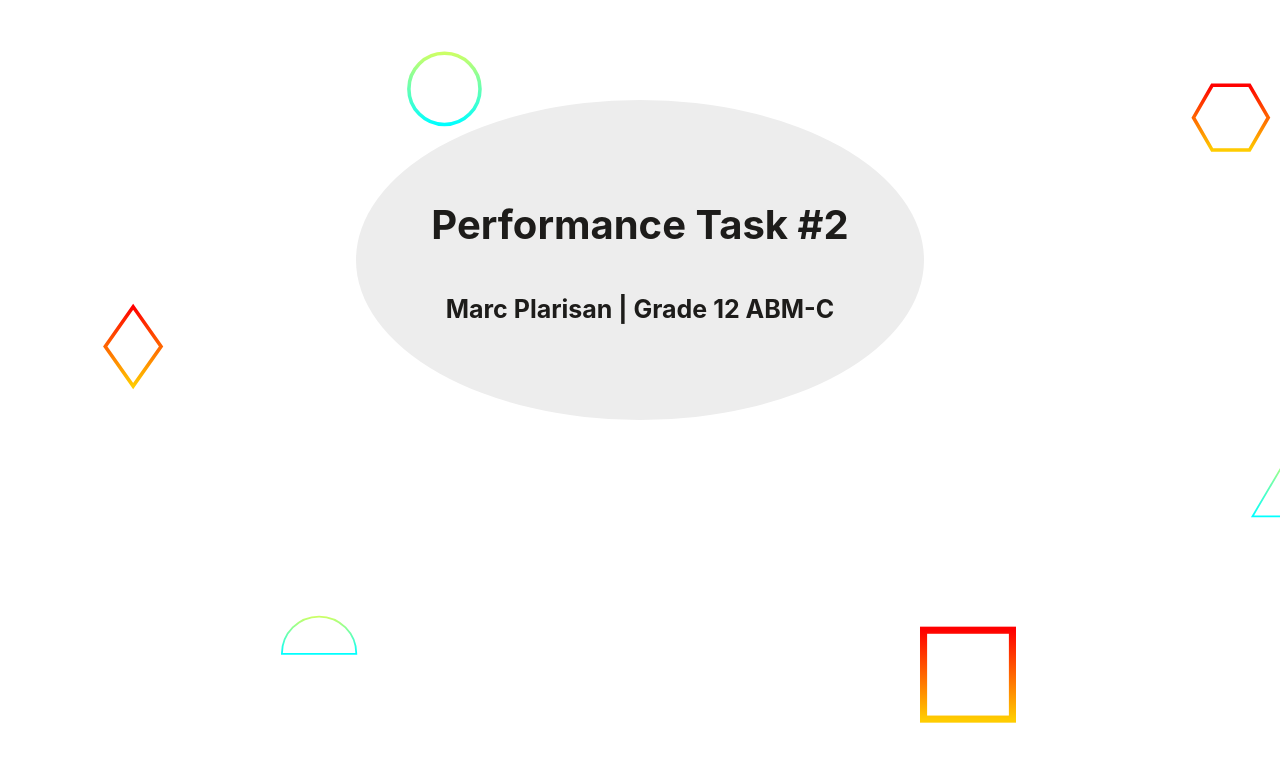
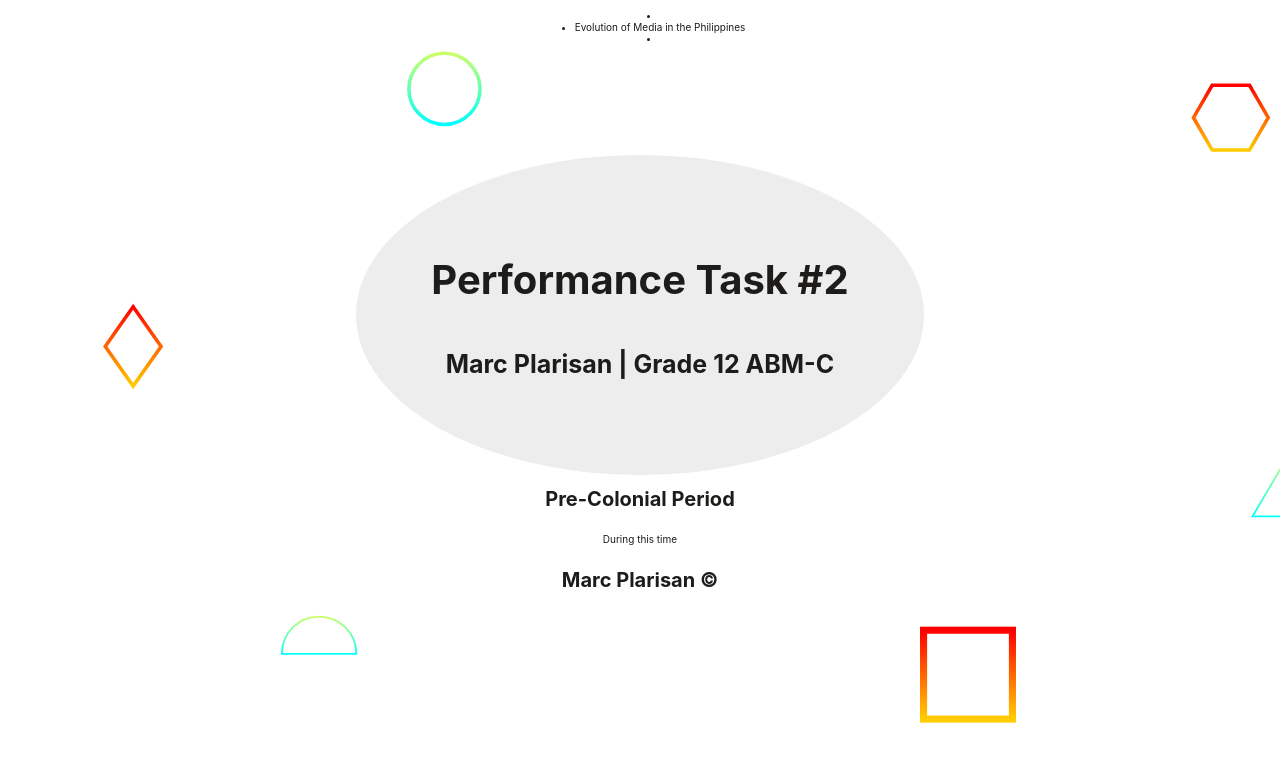
Before and after one commit to DragunWF/Media-Evolution-Web-App, a website: page index.html in a window 1280 px wide. Drawn offline with nearby package versions, Linux system fonts and the light colour scheme.

Commit message:
Added font awesome

```diff
--- a/index.html
+++ b/index.html
@@ -8,16 +8,40 @@
     <link rel="icon" href="/img/icon.png" />
     <link rel="stylesheet" href="css/normalize.css" />
     <link rel="stylesheet" href="css/styles.css" />
+    <link href="https://unpkg.com/aos@2.3.1/dist/aos.css" rel="stylesheet" />
+    <script
+      src="https://kit.fontawesome.com/951cb45b31.js"
+      crossorigin="anonymous"
+    ></script>
     <script src="https://code.jquery.com/jquery-3.6.0.min.js"></script>
   </head>
   <body>
-    <header class="header flex-object">
+    <nav class="nav flex-object">
+      <ul class="flex-object">
+        <li></li>
+        <li>Evolution of Media in the Philippines</li>
+        <li></li>
+      </ul>
+    </nav>
+    <header class="header flex-object" data-aos="zoom-in">
       <div class="header-container flex-object">
         <h1 class="flex-object">Performance Task #2</h1>
         <h2>Marc Plarisan | Grade 12 ABM-C</h2>
       </div>
     </header>
-    <section class="content"></section>
+    <section class="content flex-object">
+      <article class="container flex-object">
+        <h1>Pre-Colonial Period</h1>
+        <p>During this time</p>
+      </article>
+    </section>
+    <footer class="footer flex-object">
+      <h1>Marc Plarisan &copy;</h1>
+    </footer>
   </body>
+  <script src="https://unpkg.com/aos@2.3.1/dist/aos.js"></script>
+  <script>
+    AOS.init();
+  </script>
   <script src="js/main.js"></script>
 </html>
```
